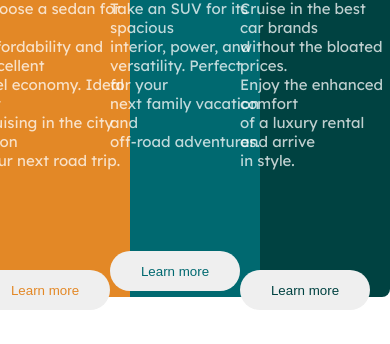
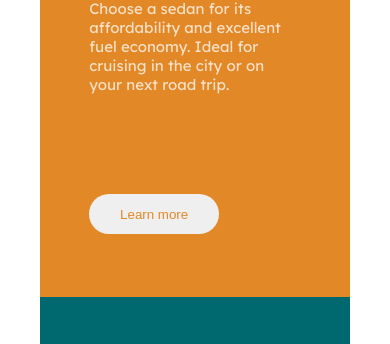
Before and after one commit to eujoaoalves/column-preview-card-component, a plain HTML site: page index.html in a window 390 px wide. Shown: the part 243-587 px from the top of the page. Drawn offline with Linux system fonts and the light colour scheme.

Commit message:
media query, body style

```diff
--- a/index.html
+++ b/index.html
@@ -33,8 +33,7 @@
                 <p>
                     Take an SUV for its spacious<br> interior, power, and<br> versatility. Perfect for your<br> next family vacation and <br> off-road adventures.
                 </p>
-                <div class="btn">
-                    <div id="color-btn-suvs" class="btn"><a href=""><button>Learn more</button></a></div>
+                <div id="color-btn-suvs" class="btn"><a href=""><button>Learn more</button></a>
                 </div>
             </div>
         </div>
--- a/style.css
+++ b/style.css
@@ -1,6 +1,14 @@
     @import url("https://fonts.googleapis.com/css2?family=Big+Shoulders+Display:wght@700&family=Lexend+Deca&display=swap");
     * {
         margin: 0;
+    }
+
+    body {
+        min-height: 100vh;
+        display: flex;
+        flex-direction: column;
+        justify-content: center;
+        align-items: center;
     }
 
     h1 {
@@ -62,6 +70,7 @@
         border-radius: 100px;
         border: none;
         cursor: pointer;
+        transition: ease-in .3s;
     }
 
     .btn button:hover {
@@ -101,7 +110,7 @@
         font-size: 15px;
     }
 
-    @media screen and (max-width: 375px) {
+    @media screen and (max-width: 792px) {
         .flex-container {
             display: flex;
             flex-direction: column;
```
